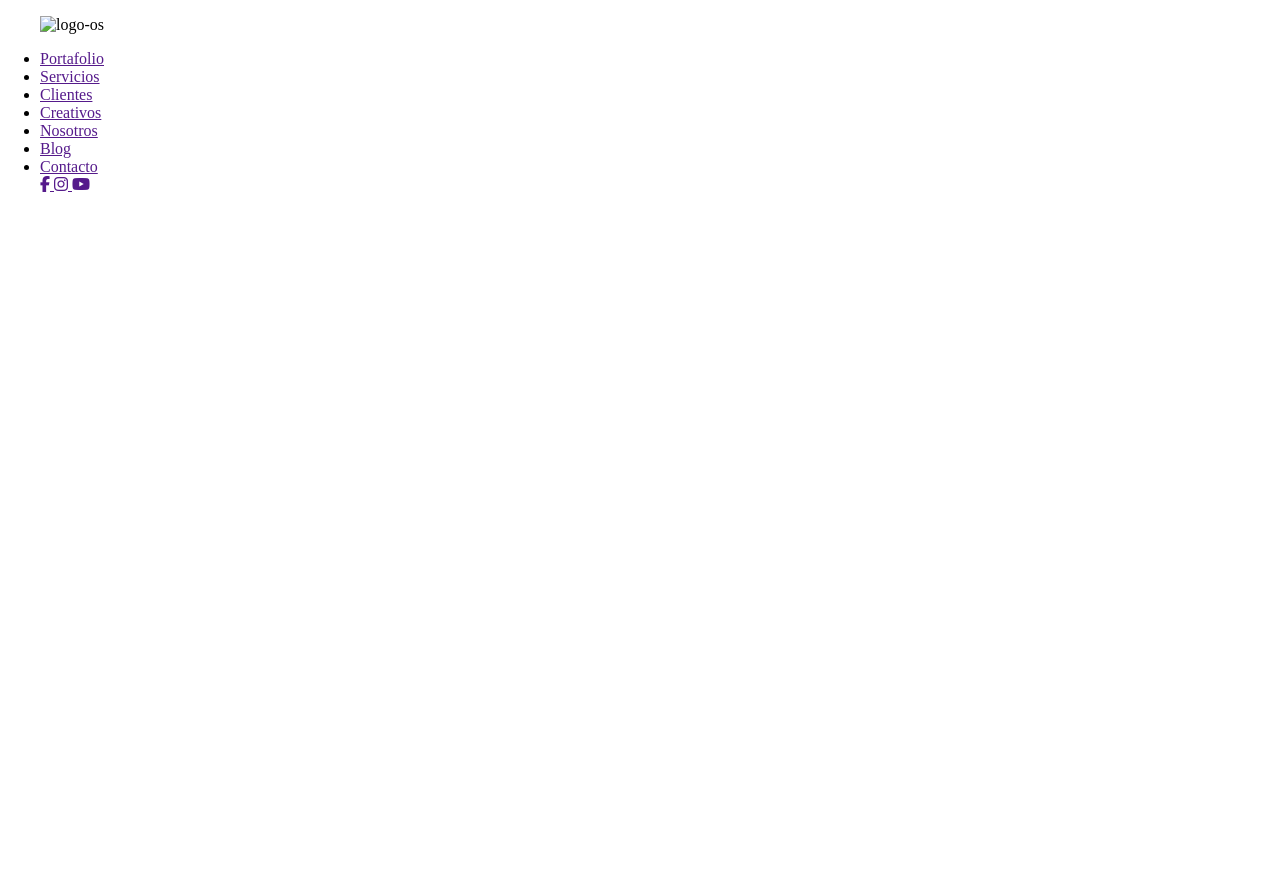
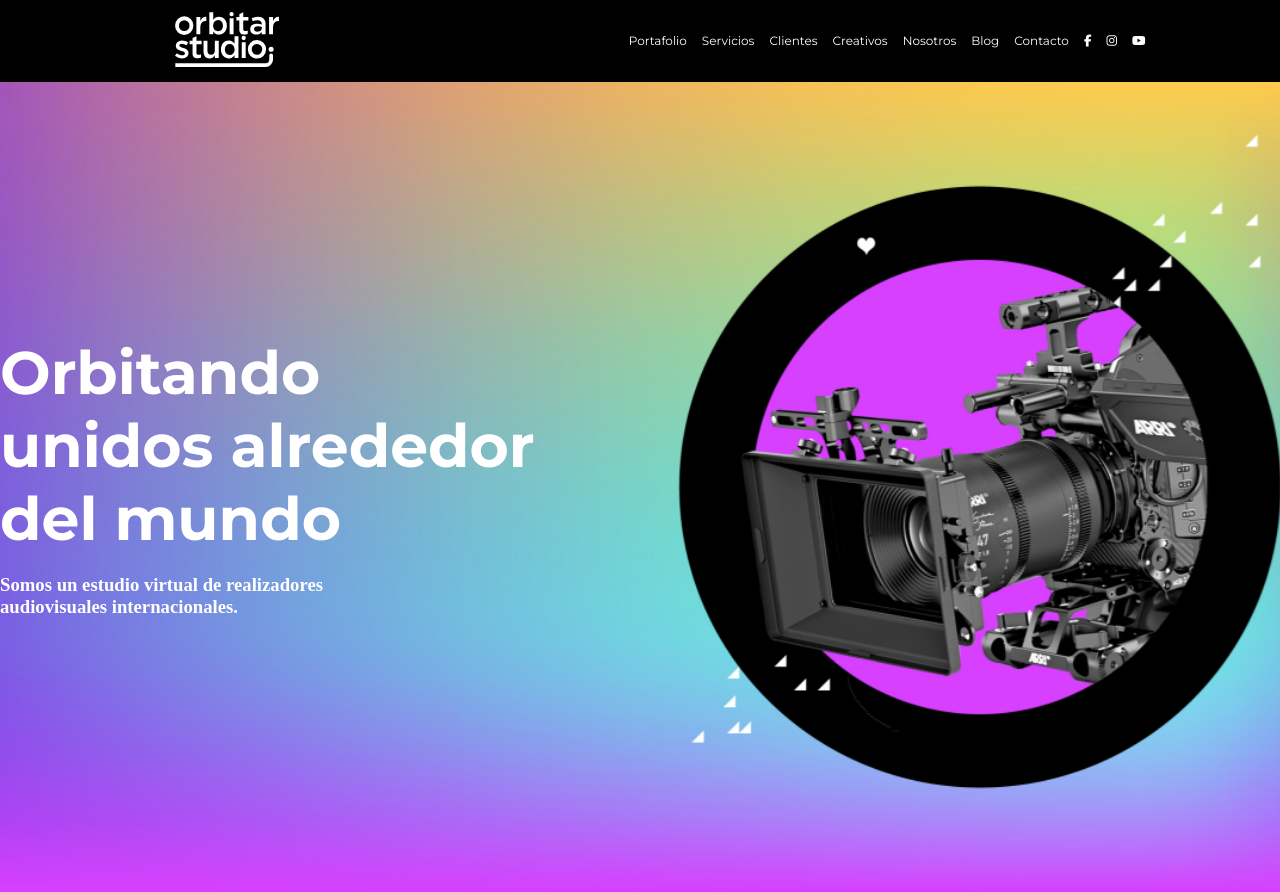
Before and after one commit to ivansanguezax/OrbitarStudio, a plain HTML site: page index.html in a window 1280 px wide. Before the commit the page ends 800 px from the top, so only its background shows below. Drawn offline with Linux system fonts and the light colour scheme.

Commit message:
correccion de variables CSS

```diff
--- a/Css/style.css
+++ b/Css/style.css
@@ -12,11 +12,67 @@
 
     /* fuentes */
 
-    --montserrat: font-family: 'Montserrat', sans-serif;
-    --roboto: font-family: 'Roboto', sans-serif;
+    --montserrat: 'Montserrat', sans-serif;
+    --roboto:'Roboto', sans-serif;
 }
 
 body{
     margin: 0px;
     padding: 0px;
 }
+a{
+    text-decoration: none;
+}
+ul{
+    list-style: none;
+}
+h1{
+    margin: 0;
+}
+
+/* HEADER */
+
+header{
+    background-color: var(--negro);
+    display: flex;
+    justify-content: space-around;
+    align-items: center;
+    font-family: 'Montserrat', sans-serif;
+    font-size: 12px;
+
+}
+
+.header-menu ul{
+    display: flex;
+    justify-content: center;
+    align-items: center;
+    color: var(--blanco);
+    flex-wrap: wrap;
+}
+
+.header-menu a{
+    color: var(--blanco);
+    margin-right: 15px;
+}
+.header-menu a:nth-child(10){
+    margin-right: 0px;
+}
+
+/* Hero Section  */
+
+.hero{
+    margin: 0px;
+    height: 810px;
+    background-image: url(../Assets/png/IMG_HEADER.png);
+    background-position: center;
+    background-size: cover;
+    background-repeat: no-repeat;
+    color: var(--blanco);
+    display: flex;
+    flex-direction: column;
+    justify-content: center;
+}
+.hero h1{
+    font-family: var(--montserrat);
+    font-size: 60px;
+}
--- a/index.html
+++ b/index.html
@@ -22,11 +22,11 @@
 <body>
 
     <header>
-        <figure>
-            <img src="" alt="logo-os">
+        <figure class="header-logo">
+            <img src="Assets/svg/LOGO_ORBITAR_FOOTER.svg" alt="logo-os">
         </figure>
 
-        <nav>
+        <nav class="header-menu">
             <ul>
                 <li>
                     <a href="">Portafolio</a>
@@ -62,6 +62,13 @@
         </nav>
     </header>
 
+    <!-- Hero -->
+
+    <section class="hero">
+        <h1>Orbitando <br> unidos alrededor <br> del mundo</h1>
+        <h3>Somos un estudio virtual de realizadores <br> audiovisuales internacionales.</h3>
+    </section>
+
 
 
 
```
